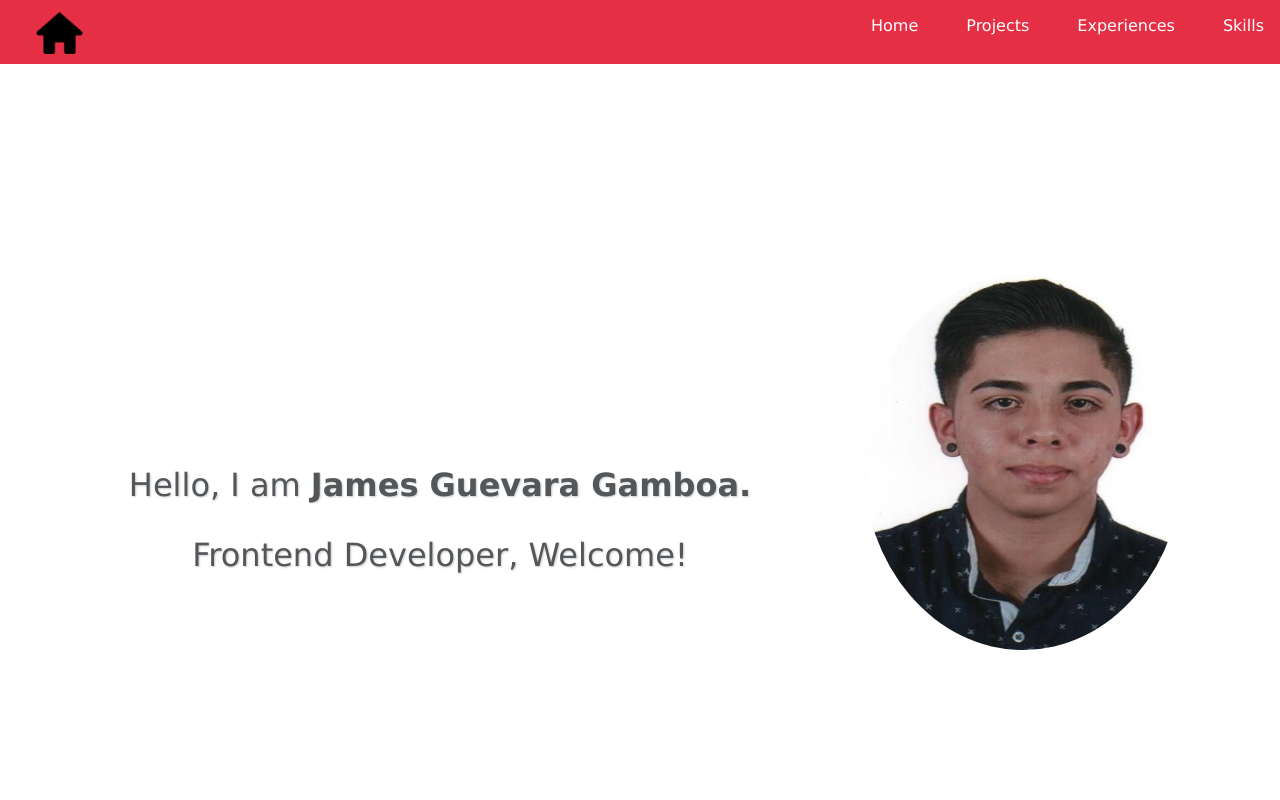
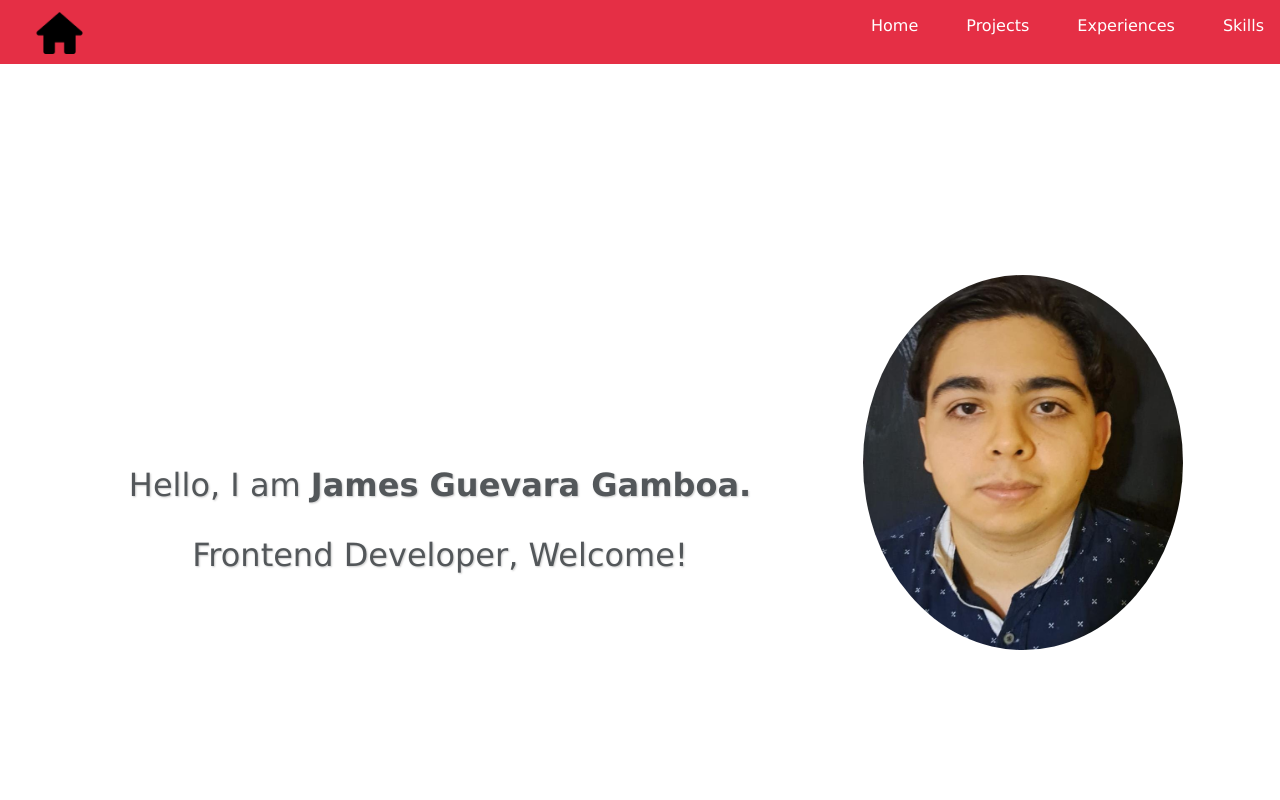
Before and after one commit to James-Gamboa/James-portfolio, a Next.js app: page / in a window 1280 px wide. Shown: the top 800 px of the page. Built offline with nearby package versions, Linux system fonts and the light colour scheme; a web font is replaced by a local one.

Commit message:
update photo profile

```diff
--- a/app/components/MainBanner.jsx
+++ b/app/components/MainBanner.jsx
@@ -9,7 +9,7 @@ function MainBanner() {
                 <span>Frontend Developer, Welcome!</span>
             </div>
             <div className="main-section-img">
-                <Image src="/img/profile-icons/photo-profile.jpeg" width={300} height={375} alt="Profile Picture" />
+                <Image src="/img/profile-icons/photo-profile.jpg" width={300} height={375} alt="Profile Picture" />
             </div>
         </section>
         </>
```
Also changed, not shown: public/img/profile-icons/photo-profile.jpeg (deleted), public/img/profile-icons/photo-profile.jpg (added).
